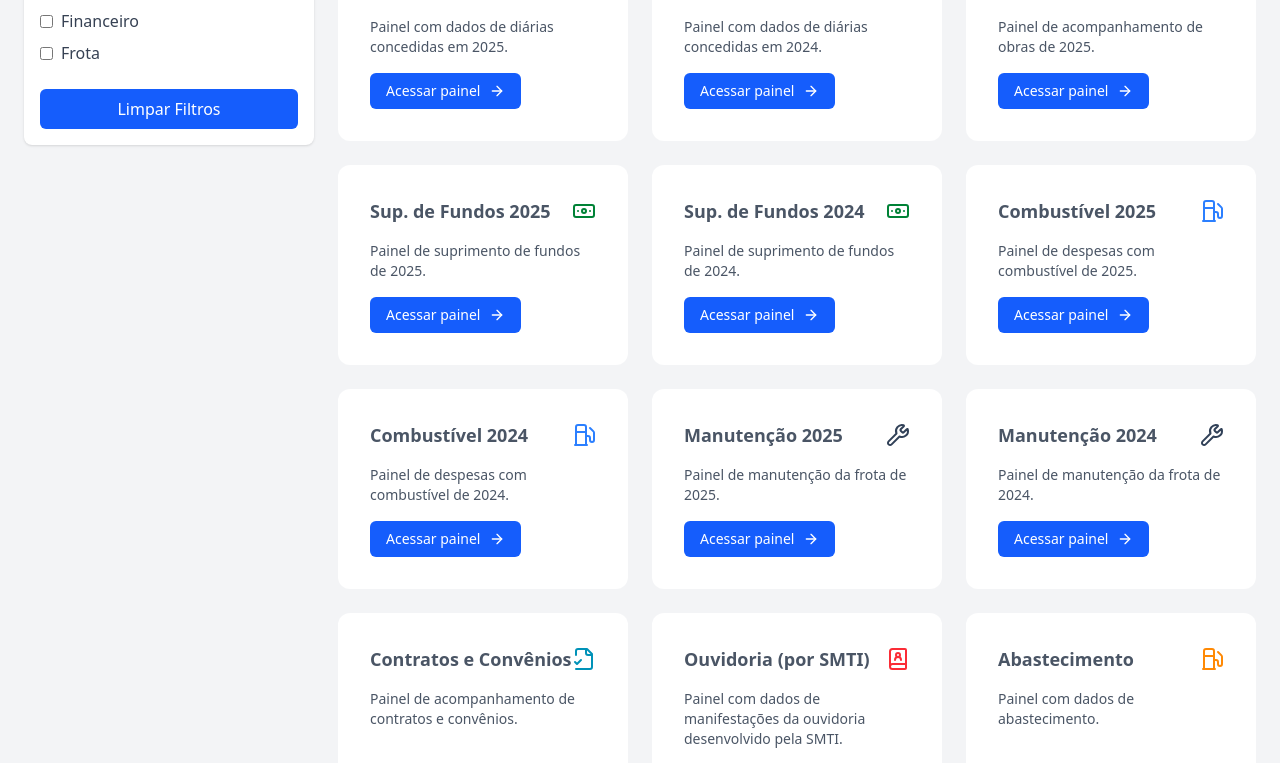
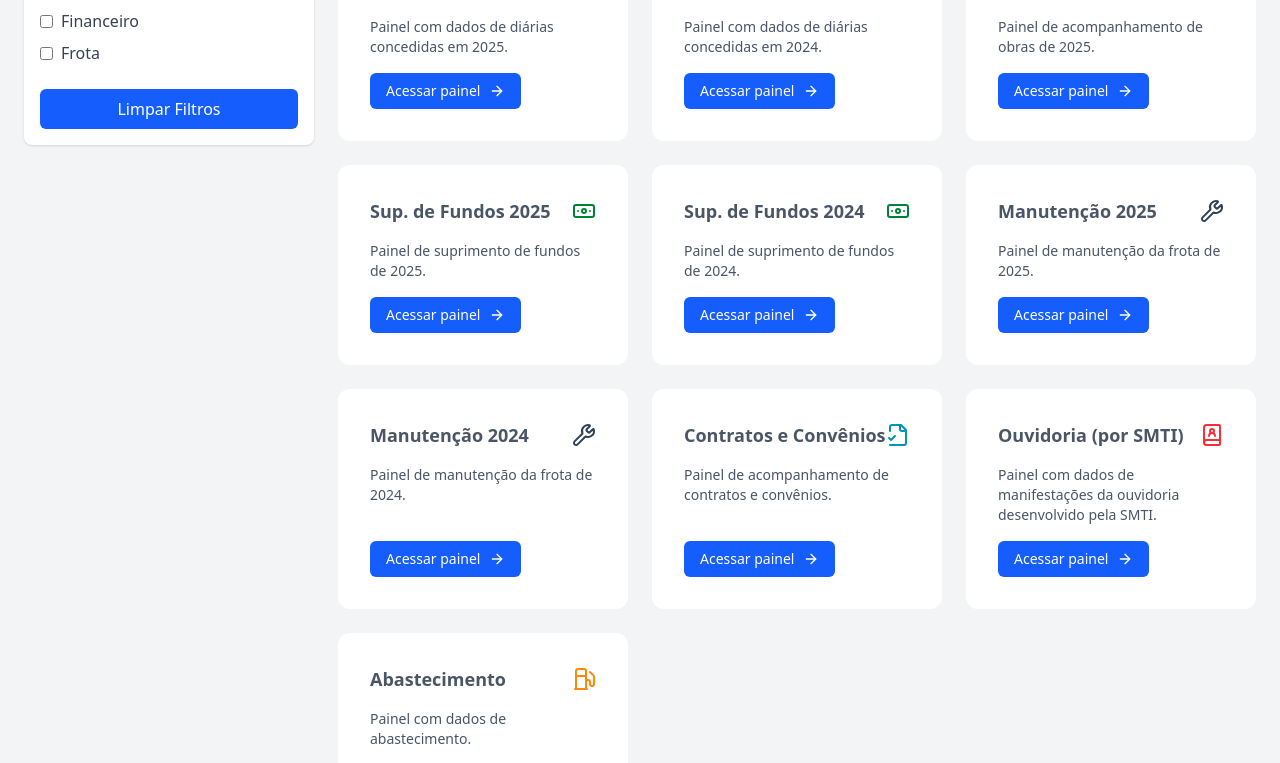
Before and after one commit to ciep-cgm-pvh/bi-portal-frontend, a React (Vite) app: page /hub in a window 1280 px wide. Shown: the part 628-1391 px from the top of the page. Built offline with nearby package versions, Linux system fonts and the light colour scheme.

Commit message:
Update HubCardsData.tsx

```diff
--- a/src/data/HubCardsData.tsx
+++ b/src/data/HubCardsData.tsx
@@ -68,20 +68,6 @@ const HubCardsData: HubCardInterface[] = [
     type: "Financeiro",
   },
   {
-    title: "Combustível 2025",
-    description: "Painel de despesas com combustível de 2025.",
-    route: "https://lookerstudio.google.com/u/0/reporting/0dbabe8c-74b1-4c5e-be7e-19b215e6c01a/page/V8XIF",
-    icon: <Fuel className="text-blue-500 w-6 h-6" />,
-    type: "Frota",
-  },
-  {
-    title: "Combustível 2024",
-    description: "Painel de despesas com combustível de 2024.",
-    route: "https://lookerstudio.google.com/u/0/reporting/28f5c735-c612-4c15-8d40-f558b12c6542/page/9srdE",
-    icon: <Fuel className="text-blue-500 w-6 h-6" />,
-    type: "Frota",
-  },
-  {
     title: "Manutenção 2025",
     description: "Painel de manutenção da frota de 2025.",
     route: "https://lookerstudio.google.com/u/0/reporting/3b5a98ec-64ad-4916-99ec-3cf68f562264/page/inJJF",
```
